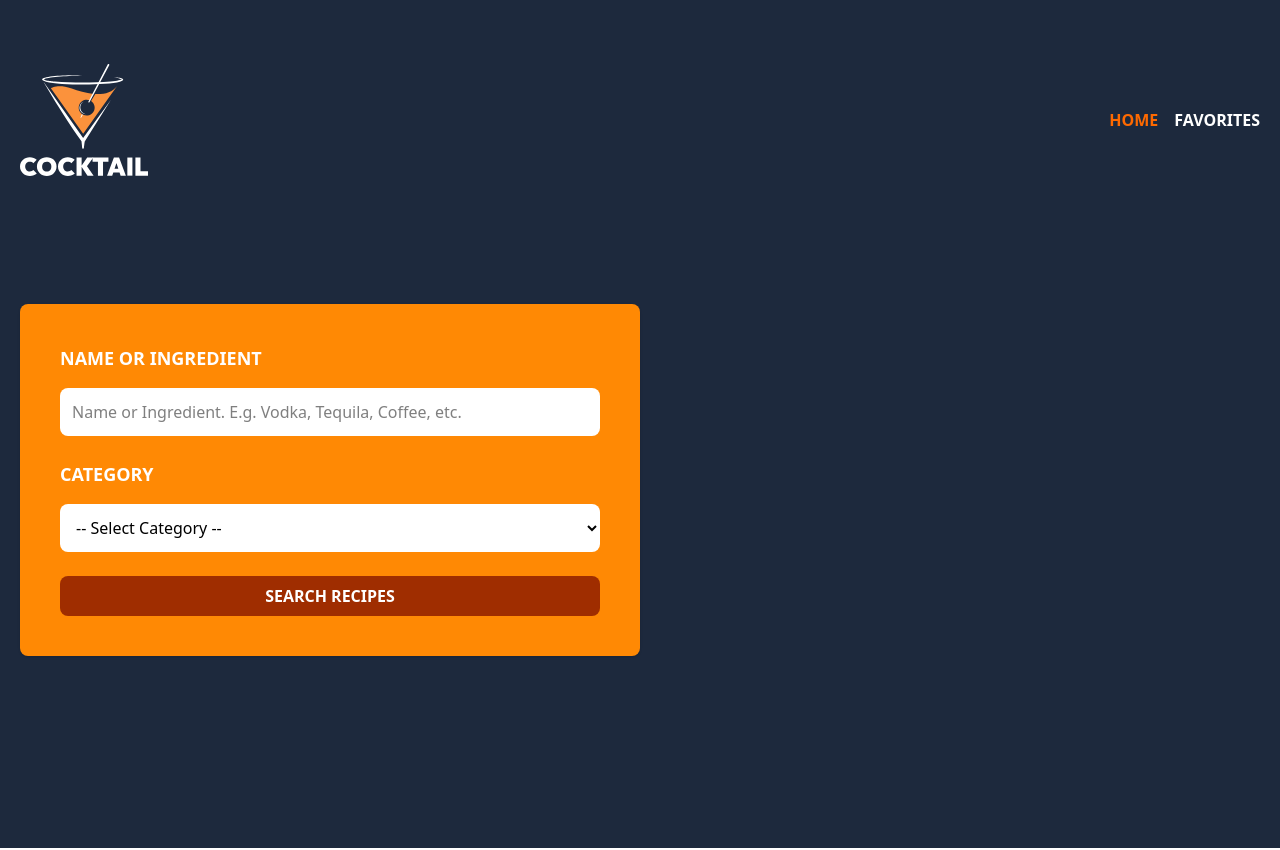
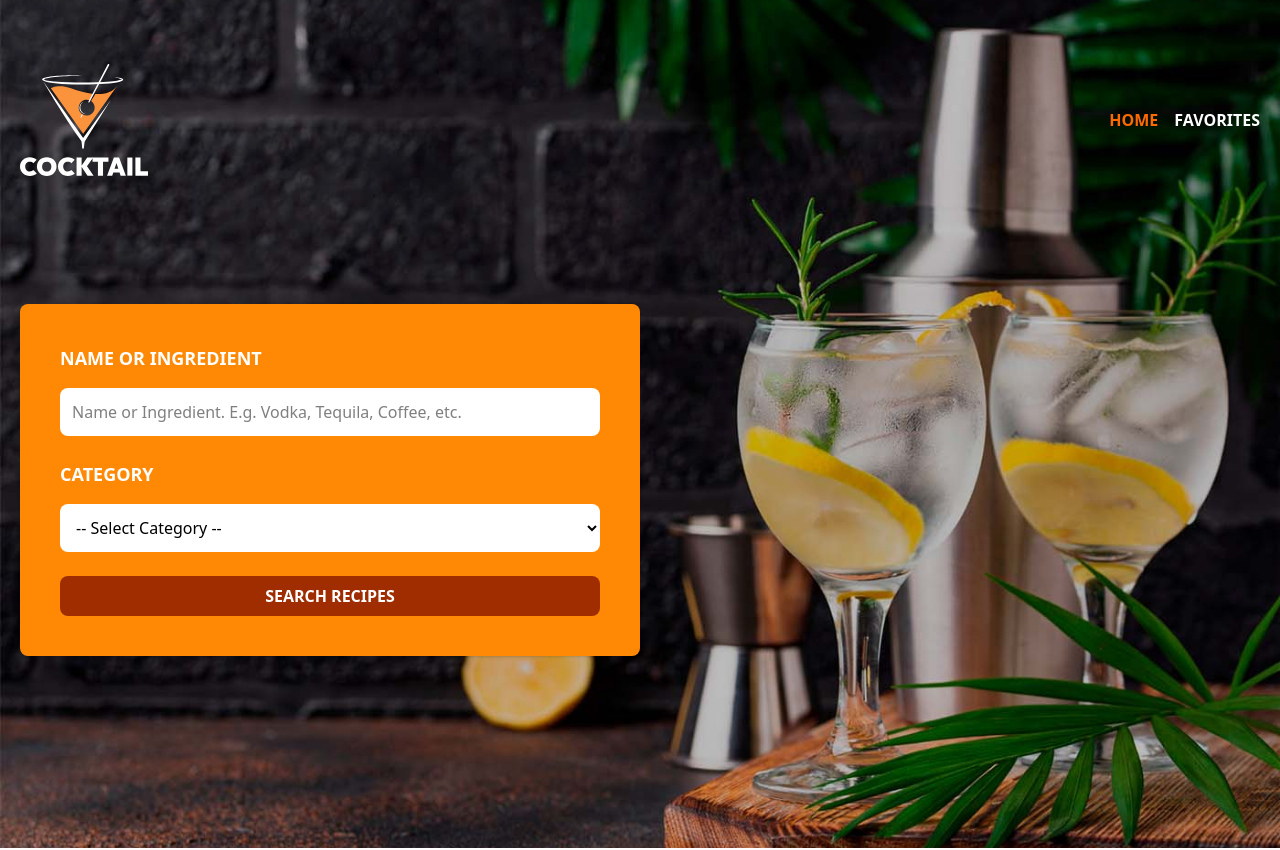
Before and after one commit to Fr3ak-Dev/drink_finder, a React (Vite) app: page / in a window 1280 px wide. Shown: the top 850 px of the page. Built offline with nearby package versions, Linux system fonts and the light colour scheme.

Commit message:
Theming in Tailwind to add a background image

```diff
--- a/src/components/Header.tsx
+++ b/src/components/Header.tsx
@@ -8,7 +8,7 @@ export default function Header() {
     const isHome = useMemo(() => pathname === "/", [pathname]);
 
     return (
-        <header className="bg-slate-800">
+        <header className={ isHome ? 'bg-header' : 'bg-slate-800'}>
             <div className="mx-auto container px-5 py-16">
                 <div className="flex justify-between items-center">
                     <div>
--- a/src/index.css
+++ b/src/index.css
@@ -1 +1,23 @@
+/**
+ * Importamos tailwindcss para poder utilizar sus utilidades.
+ *
+ * En Tailwind v4 ya no se utiliza @config para importar los estilos
+ * de tailwind.config.js, por lo que se utiliza @layer components
+ * para definir los estilos personalizados.
+ *
+ * La capa "components" es una de las capas predefinidas de Tailwind
+ * y se utiliza para definir los estilos de los componentes de la
+ * aplicación.
+ */
+
 @import "tailwindcss";
+
+/* @config "../tailwind.config.js"; */
+
+@layer components {
+    .bg-header {
+        background: url('/bg.jpg') no-repeat;
+        background-size: cover;
+        background-position: center;
+    }
+}
--- /dev/null
+++ b/tailwind.config.js
@@ -0,0 +1,10 @@
+export default {
+  theme: {
+    extend: {
+      backgroundImage: {
+        'header': "url('/bg.jpg')",
+      },
+    },
+  },
+  plugins: [],
+};
```
